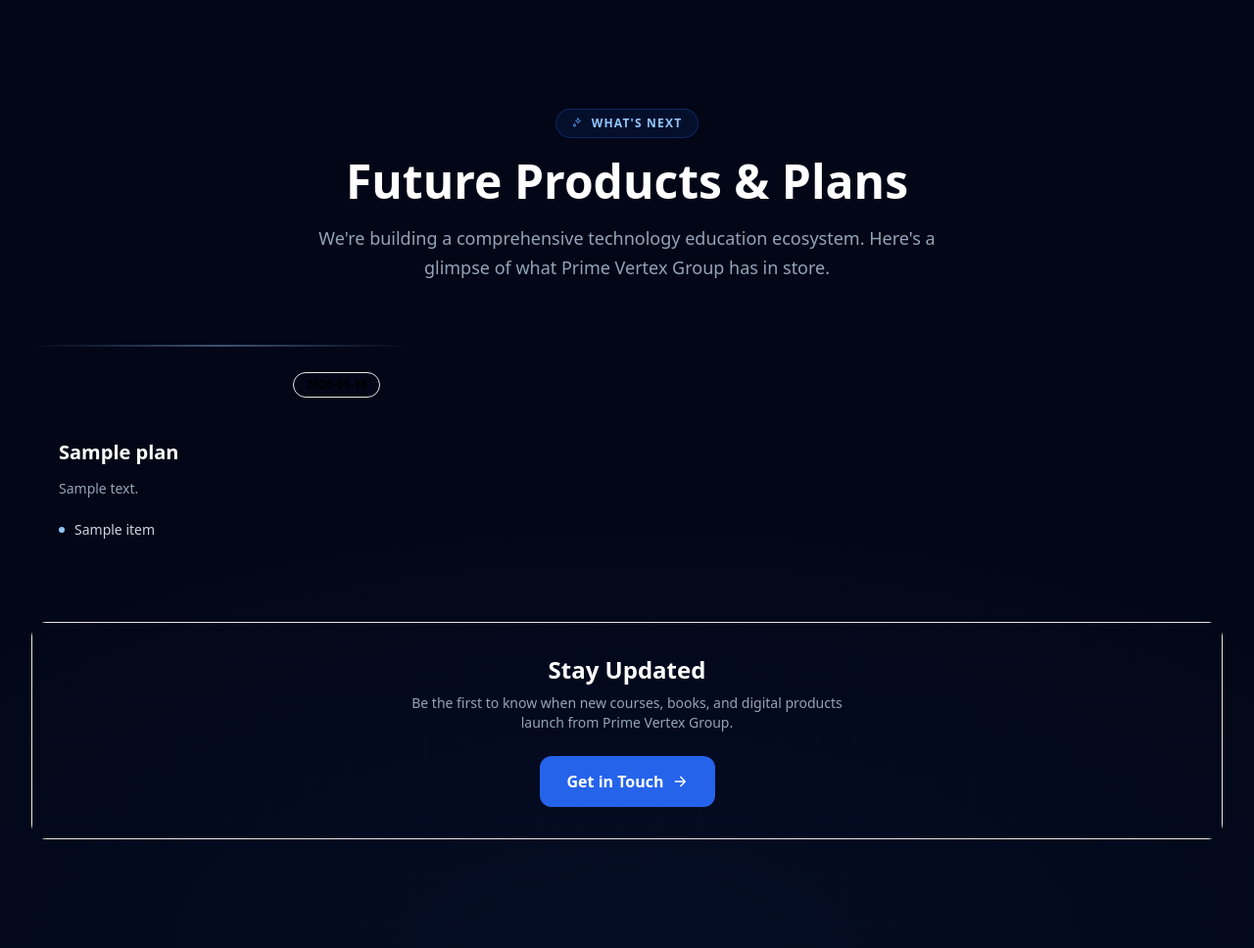
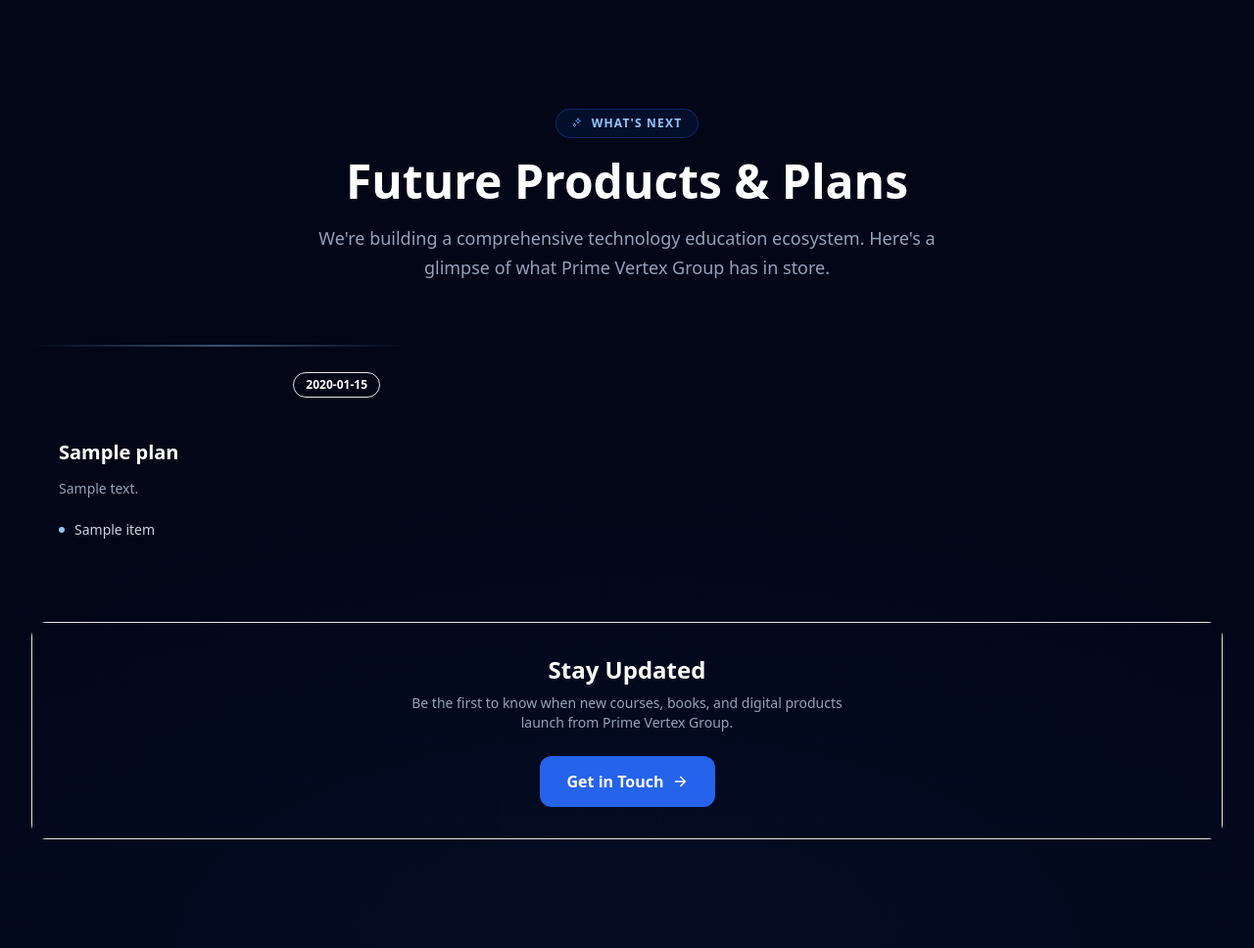
Before and after one commit to Mujtaba366/prime-vertix-group-draft, a Python web app: template templates/index.html in a window 1280 px wide. Shown: the part 4072-5040 px from the top of the page at 98% size. Run offline with Jinja, Linux system fonts and the light colour scheme; the template is opened without the code that fills it: most values are stand-ins (such as "Sample title", 1, 10 or a date in 2020); some libraries are stand-ins or nearby versions.

Commit message:
small fixes

```diff
--- a/templates/index.html
+++ b/templates/index.html
@@ -497,7 +497,7 @@
                 <i data-lucide="{{ p.icon }}" class="{{ text }} w-5 h-5"></i>
                 {% endif %}
               </div>
-              <span class="text-xs font-semibold px-3 py-1 rounded-full border {{ badge }}">{{ p.timeline }}</span>
+              <span class="text-white text-xs font-semibold px-3 py-1 rounded-full border {{ badge }}">{{ p.timeline }}</span>
             </div>
 
             <h3 class="font-display font-bold text-white text-xl mb-3">{{ p.title }}</h3>
```
